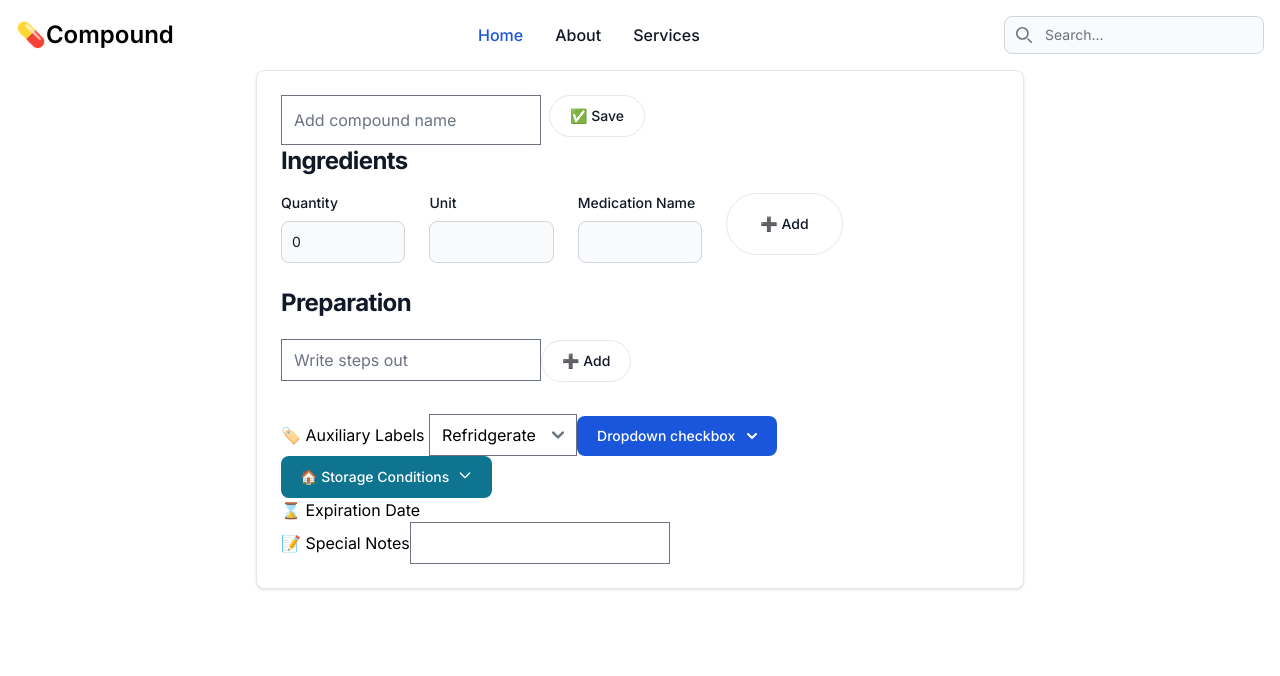
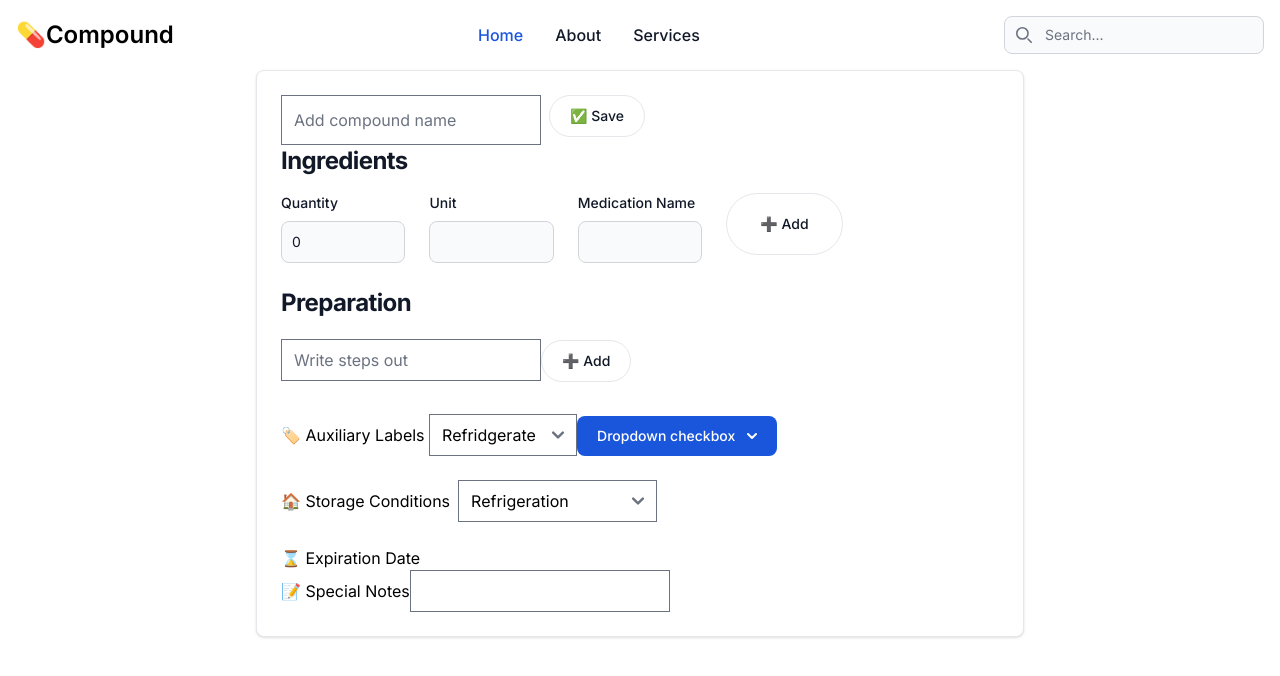
Before and after one commit to motran731/compounding-recipes, a Next.js app: page / in a window 1280 px wide. Shown: the top 676 px of the page. Built offline with nearby package versions, Linux system fonts and the light colour scheme.

Commit message:
static layout for storage conditions

```diff
--- a/app/page.tsx
+++ b/app/page.tsx
@@ -429,15 +429,13 @@ function AuxiliaryLabels() {
 
 function Storage() {
   return (
-    <div>
-      <label> </label>
-      {/* <Dropdown.Item onClick={() => alert('Settings!')}>Settings</Dropdown.Item> */}
-      <Dropdown label="🏠 Storage Conditions">
-        <Dropdown.Item> Refridgeration</Dropdown.Item>
-
-        <Dropdown.Item> Room Temperature</Dropdown.Item>
-        <Dropdown.Item> Other </Dropdown.Item>
-      </Dropdown>
+    <div className="flex items-center gap-2 py-6">
+      <label>🏠 Storage Conditions</label>
+      <select>
+        <option> Refrigeration </option>
+        <option> Room Temperature </option>
+        <option> Other</option>
+      </select>
     </div>
   );
 }
```
